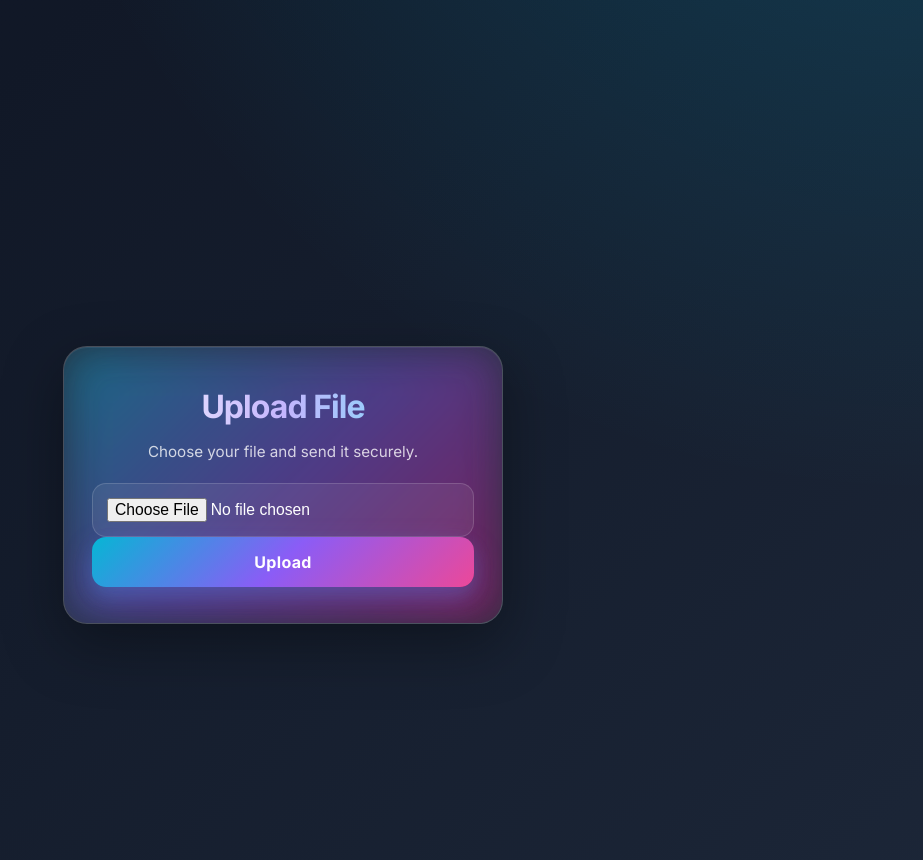
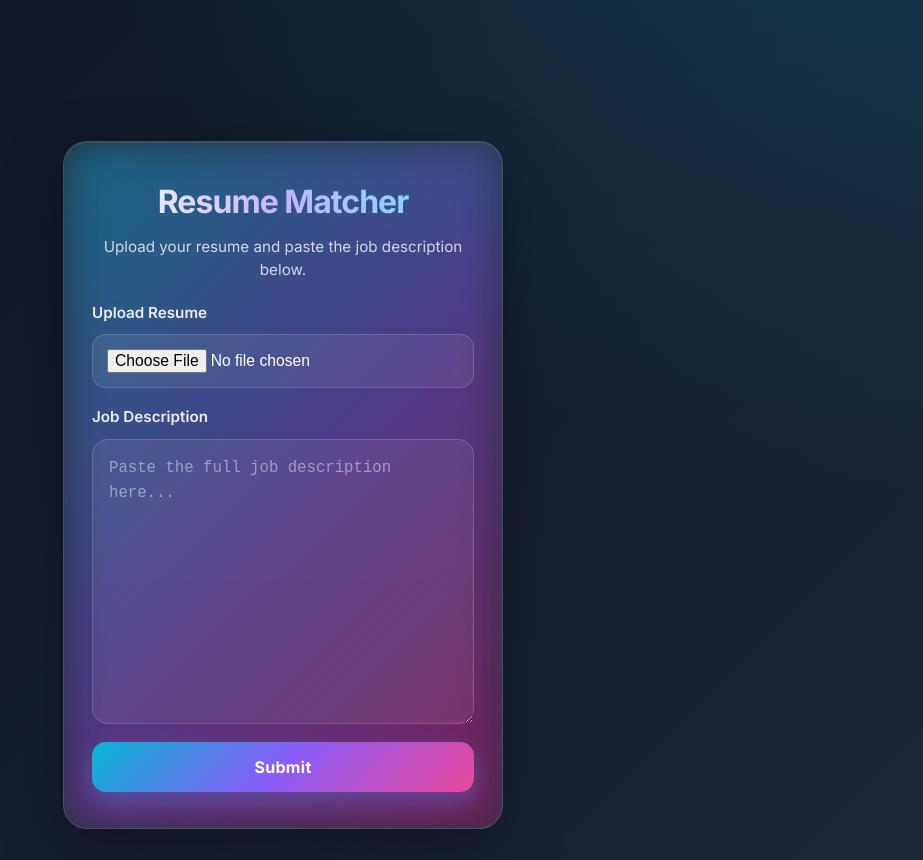
Before and after one commit to dvlsc000/resume-analyzer, a React app in the folder frontend/: page /upload in a window 1280 px wide. Shown: the whole page, without its empty margins (357-1280 px from the left). Built offline with nearby package versions, Linux system fonts and the light colour scheme; the HTML template or start-up script is replaced by a standard one.

Commit message:
Add job description box

```diff
--- a/frontend/src/AuthStyles.css
+++ b/frontend/src/AuthStyles.css
@@ -404,6 +404,57 @@ body {
   color: rgba(255, 255, 255, 0.75);
 }
 
+.form-group {
+  display: flex;
+  flex-direction: column;
+  gap: 10px;
+  margin-bottom: 18px;
+}
+
+.input-label {
+  font-size: 0.95rem;
+  font-weight: 600;
+  color: rgba(255, 255, 255, 0.9);
+  text-align: left;
+}
+
+/* =========================
+   JOB DESCRIPTION TEXTAREA
+   ========================= */
+.job-description-box {
+  width: 100%;
+  min-height: 220px;
+  resize: vertical;
+  padding: 16px;
+  border-radius: 16px;
+  border: 1px solid rgba(255, 255, 255, 0.15);
+  outline: none;
+  background: rgba(255, 255, 255, 0.07);
+  color: white;
+  font-size: 0.98rem;
+  line-height: 1.6;
+  transition: all 0.3s ease;
+}
+
+.job-description-box::placeholder {
+  color: rgba(255, 255, 255, 0.45);
+}
+
+.job-description-box:focus {
+  border-color: rgba(103, 232, 249, 0.7);
+  box-shadow:
+    0 0 0 4px rgba(34, 211, 238, 0.12),
+    0 0 18px rgba(34, 211, 238, 0.18);
+  transform: translateY(-1px);
+}
+
+.file-name {
+  font-size: 0.9rem;
+  color: #c4b5fd;
+  text-align: left;
+  margin-top: 4px;
+}
+
 /* =========================
    MOBILE RESPONSIVE
    ========================= */
--- a/frontend/src/FileUpload.jsx
+++ b/frontend/src/FileUpload.jsx
@@ -3,24 +3,31 @@ import Navbar from "./Navbar";
 import "./AuthStyles.css";
 
 export default function FileUpload() {
-  const [file, setFile] = useState(null);
+  const [resume, setResume] = useState(null);
+  const [jobDescription, setJobDescription] = useState("");
   const [status, setStatus] = useState("");
 
-  const handleFileChange = (event) => {
-    setFile(event.target.files[0]);
+  const handleResumeChange = (event) => {
+    setResume(event.target.files[0]);
   };
 
-  const handleUpload = async () => {
-    if (!file) {
-      setStatus("Please select a file first.");
+  const handleSubmit = async () => {
+    if (!resume) {
+      setStatus("Please upload your resume.");
+      return;
+    }
+
+    if (!jobDescription.trim()) {
+      setStatus("Please paste the job description.");
       return;
     }
 
     const formData = new FormData();
-    formData.append("file", file);
+    formData.append("resume", resume);
+    formData.append("jobDescription", jobDescription);
 
     try {
-      setStatus("Uploading...");
+      setStatus("Uploading resume and job description...");
 
       const response = await fetch("/api/upload", {
         method: "POST",
@@ -28,12 +35,12 @@ export default function FileUpload() {
       });
 
       if (!response.ok) {
-        throw new Error("Upload failed");
+        throw new Error("Submission failed");
       }
 
-      setStatus("Upload successful!");
+      setStatus("Resume and job description submitted successfully!");
     } catch (error) {
-      setStatus("Upload failed.");
+      setStatus("Submission failed.");
       console.error(error);
     }
   };
@@ -43,11 +50,29 @@ export default function FileUpload() {
       <Navbar />
       <div className="page-wrapper">
         <div className="upload-container">
-          <h2>Upload File</h2>
-          <p className="upload-subtext">Choose your file and send it securely.</p>
+          <h2>Resume Matcher</h2>
+          <p className="upload-subtext">
+            Upload your resume and paste the job description below.
+          </p>
 
-          <input type="file" onChange={handleFileChange} />
-          <button onClick={handleUpload}>Upload</button>
+          <div className="form-group">
+            <label className="input-label">Upload Resume</label>
+            <input type="file" accept=".pdf,.doc,.docx" onChange={handleResumeChange} />
+            {resume && <p className="file-name">Selected: {resume.name}</p>}
+          </div>
+
+          <div className="form-group">
+            <label className="input-label">Job Description</label>
+            <textarea
+              className="job-description-box"
+              placeholder="Paste the full job description here..."
+              value={jobDescription}
+              onChange={(e) => setJobDescription(e.target.value)}
+              rows={10}
+            />
+          </div>
+
+          <button onClick={handleSubmit}>Submit</button>
 
           {status && <p className="status-message">{status}</p>}
         </div>
```
